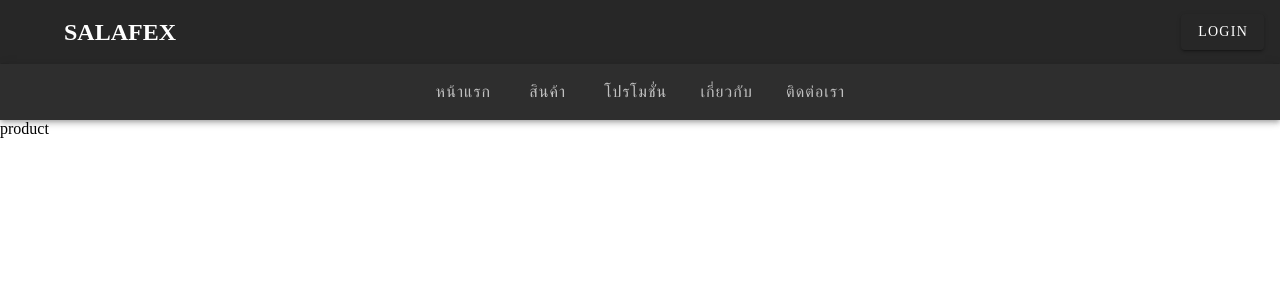
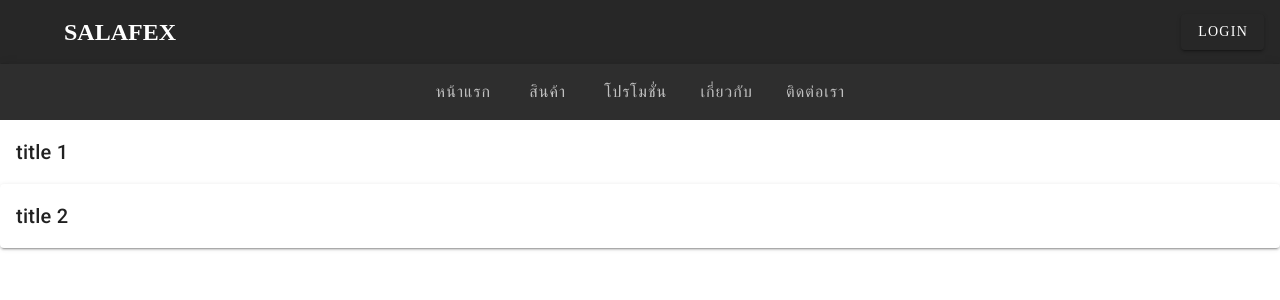
Before and after one commit to thoraninchaiya/frontend-graduation-project, a Nuxt app: page /product in a window 1280 px wide. Shown: the top 300 px of the page. Built offline with nearby package versions, Linux system fonts and the light colour scheme.

Commit message:
edit card & product

```diff
--- a/pages/index.vue
+++ b/pages/index.vue
@@ -1,7 +1,7 @@
 <template>
   <v-app>
     <v-carousel cycle height="650" hide-delimiter-background show-arrows-on-hover>
-      <v-carousel-item v-for="(slide, i) in slides" :key="i">
+      <v-carousel-item v-for="(slide, i) in colors" :key="i">
         <v-sheet :color="colors[i]" height="100%">
           <v-row class="fill-height" align="center" justify="center">
             <!-- <div class="text-h2">
@@ -22,23 +22,23 @@
               </div>
             </v-card-title>
             <v-card-text class="d-flex align-content-start flex-wrap">
-              <Card v-for="post in carddata" :key="post.id" :post="post" />
+              <MainCard v-for="post in carddata" :key="post.id" :post="post" />
             </v-card-text>
           </v-card>
         </v-app>
       </div>
-  </div>
+    </div>
 
   </v-app>
 </template>
 
 <script>
 import axios from 'axios'
-import Card from '@/components/Card'
+import MainCard from '@/components/MainCard'
 
   export default {
     components:{
-      Card
+      MainCard
     },
     data () {
       return {
@@ -48,19 +48,10 @@ import Card from '@/components/Card'
           'pink darken-2',
           'red lighten-1',
           'deep-purple accent-4',
-        ],
-        slides: [
-          'First',
-          'Second',
-          'Third',
-          'Fourth',
-          'Fifth',
+          'green',
         ],
         carddata: [],
       }
-    },
-    head: {
-        title: 'รายการโพสต์'
     },
     async created() {
       this.carddata = await axios.get('https://jsonplaceholder.typicode.com/posts')
--- a/pages/product.vue
+++ b/pages/product.vue
@@ -1,7 +1,19 @@
 <template>
-  <div>
-      product
-  </div>
+  <v-app>
+    <div>
+      <v-card-title>
+        title 1
+      </v-card-title>
+    </div>
+
+    <div>
+      <v-card>
+        <v-card-title>
+          title 2
+        </v-card-title>
+      </v-card>
+    </div>
+  </v-app>
 </template>
 
 <script>
```
Also changed, not shown: components/MainCard.vue (renamed from components/Card.vue).
